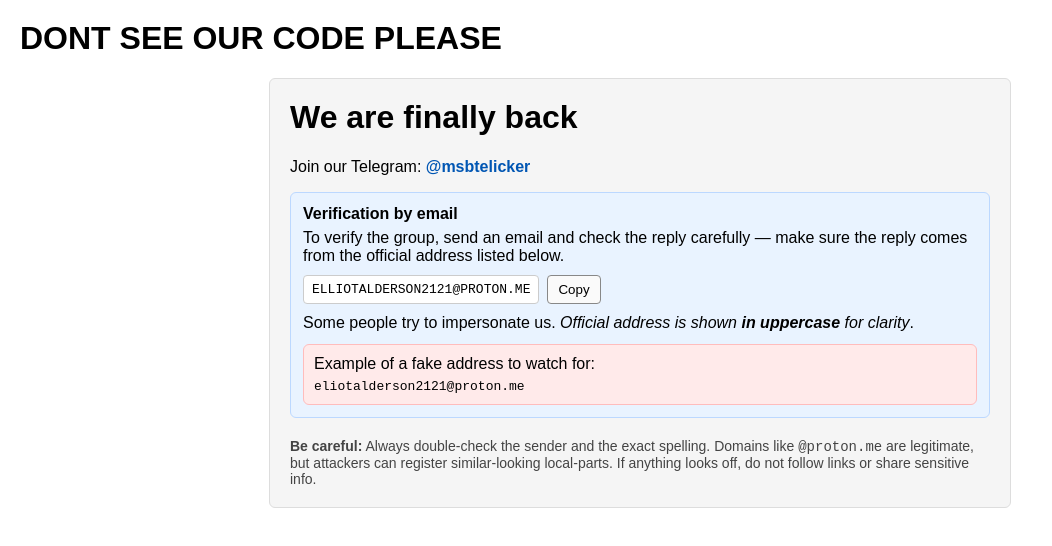
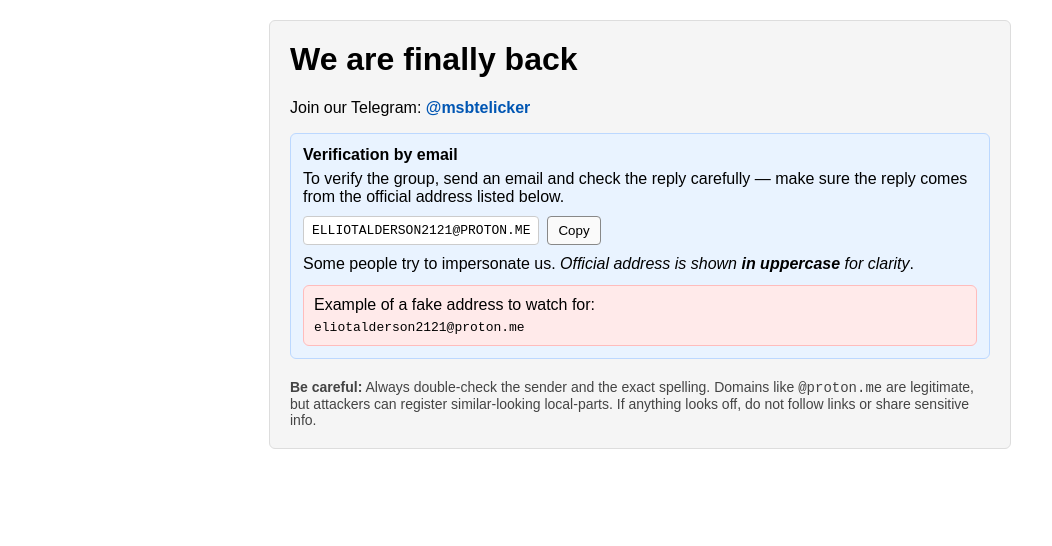
Before and after one commit to AtlantisLocksupp/intro, a plain HTML site: page index.html in a window 1280 px wide. Shown: the whole page, without its empty margins (0-1052 px from the left). Drawn offline with Linux system fonts and the light colour scheme.

Commit message:
Update index.html

```diff
--- a/index.html
+++ b/index.html
@@ -4,7 +4,6 @@
   <meta charset="utf-8" />
   <meta name="viewport" content="width=device-width, initial-scale=1" />
   <title>We are finally back</title>
-  <h1>DONT SEE OUR CODE PLEASE </h1>
   <style>
     body { background:#ffffff; color:#000000; font-family: Arial, sans-serif; margin:0; padding:20px; }
     .card { background:#f5f5f5; padding:20px; border:1px solid #ddd; border-radius:6px; max-width:700px; margin:auto; }
```
